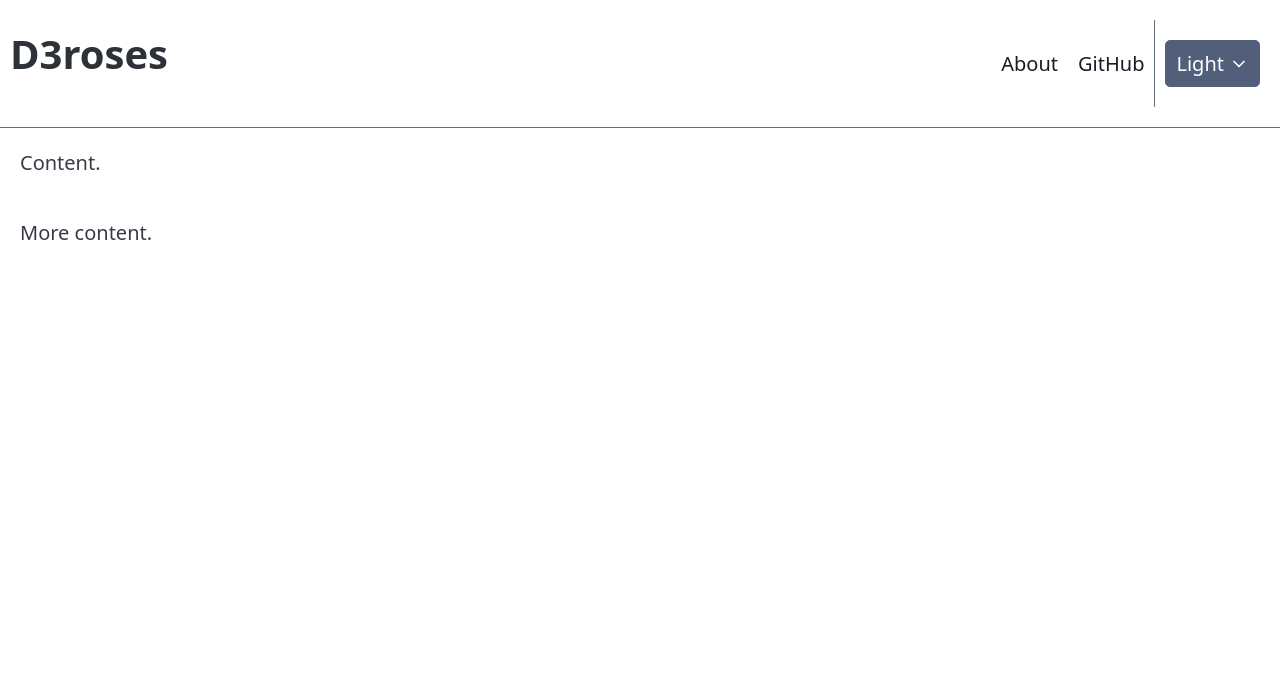
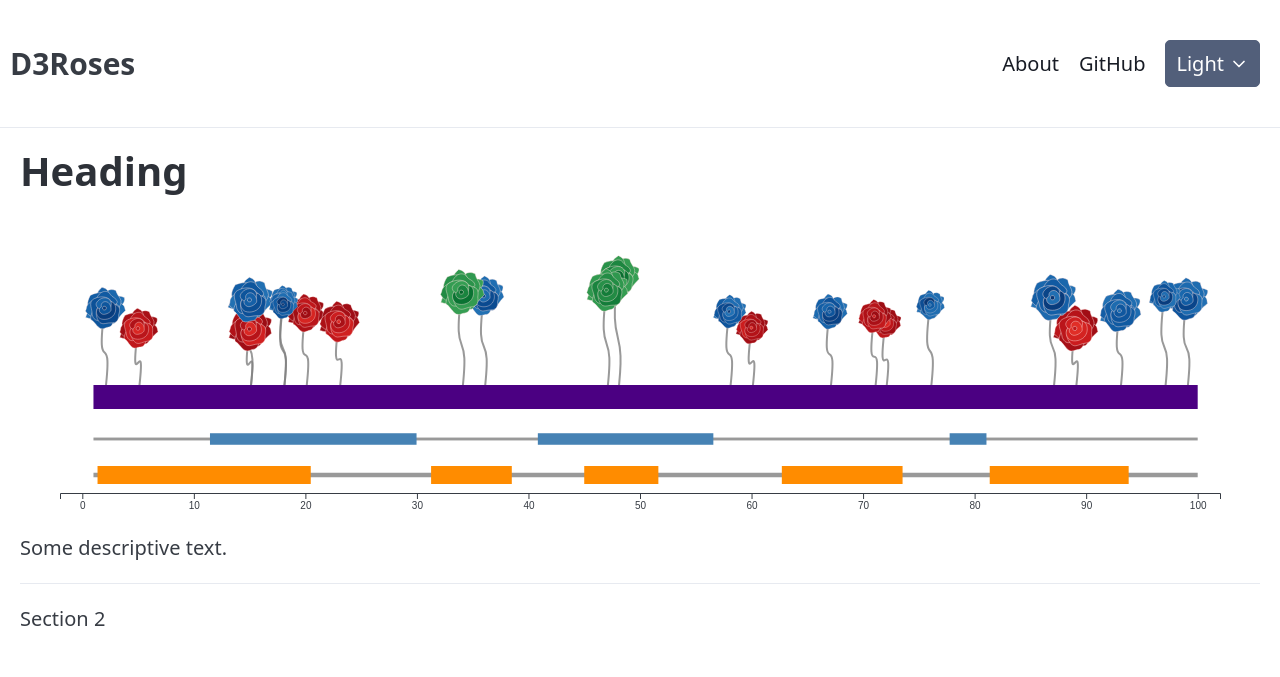
Before and after one commit to jaburwock/roses, a website built with Vite: page index.html in a window 1280 px wide. Built offline with nearby package versions, Linux system fonts and the light colour scheme.

Commit message:
Add rough code for plot generation from other projects.

```diff
--- a/index.html
+++ b/index.html
@@ -9,16 +9,16 @@
   </head>
   <body>
      <!-- Header -->
-    <header class="container-fluid" style="border-bottom: thin solid var(--pico-muted-color)">
+    <header class="container-fluid" style="border-bottom: thin solid var(--pico-muted-border-color)">
       <nav>
         <!-- Left-aligned site title -->
-        <ul><h1>D3roses</h1></ul>
+        <ul><strong style="font-size: 1.5rem;">D3Roses</strong></ul>
         <!-- Right-aligned block of links -->
         <ul>
           <li><a class="contrast" href="#">About</a></li>
           <li><a class="contrast" href="https://github.com/jaburwock/roses" target="_blank">GitHub</a></li>
           <!-- Theme selector/display -->
-          <li style="border-left: thin solid var(--pico-muted-color)">
+          <li>
             <details class="dropdown">
               <summary role="button" class="secondary">Auto</summary>
               <ul>
@@ -34,14 +34,20 @@
 
     <main class="container-fluid">
 
-      Content.
+      <section>
+        <h1>Heading</h1>
 
-    </main>
+        <div id="app" style="height:40vh;"></div>
 
+        <p>Some descriptive text.</p>
 
-    <main class="container-fluid">
+      </section>
 
-      More content.
+      <section><hr/></section>
+
+      <section>
+        Section 2
+      </section>
 
     </main>
 
@@ -51,9 +57,6 @@
 
 
 
-
-    <div id="app"></div>
-
     <script type="module" src="/main.js"></script>
     <script type="module" src="/src/minimal-theme-switcher.js"></script>
   </body>
--- a/main.js
+++ b/main.js
@@ -0,0 +1,89 @@
+import * as d3 from 'd3';
+import { randomRectangleTrack, helixTrack, lollipopTrack } from '/src/tracks.js';
+
+
+
+function drawPlot(targetDiv) {
+  const element = d3.select(targetDiv);
+  element.style("background-color", "var(--pico-card-background-color)");
+  // element.style("background-color", "red");
+  const width  = element.node().offsetWidth;
+  const height = element.node().offsetHeight;
+  const margin = {top: 40, bottom: 40, left: 40, right: 40};
+  const svg = d3.create("svg")
+    .attr("width", width)
+    .attr("height", height)
+    .attr("viewbox", [0, 0, width, height]);
+
+  // Stand in for nucleotide positions
+  const positions = d3.range(1, 101);
+  const xPadding = 2;
+
+  const x = d3.scaleLinear()
+    .domain([0 - xPadding, d3.max(positions) + xPadding])
+    .range([margin.left, width - margin.right]);
+
+  // Generate stacked y axes with a given array of proportions
+  const yProportions = [0.5, 0.2, 0.15, 0.15];
+  const yHeights = yProportions.map(d => d * (height - margin.top - margin.bottom));
+  const yCoords = d3.pairs(d3.cumsum([margin.top].concat(yHeights)));
+  const yAxes = yCoords.map(d =>
+    d3.scaleLinear()
+      .domain([-1, 1])
+      .range([d[1], d[0]])
+  );
+  // Deconstruct and assign generated axes
+  const [y0, y1, y2, y3] = yAxes;
+
+  const [lps, stems] = lollipopTrack(svg, positions, x, y0, y1)
+  // Draw tracks onto axes with track functions
+  const hel0 = helixTrack(svg, positions, x, y1)
+  const rec1 = randomRectangleTrack(svg, positions, x, y2, "steelblue", 3, 0.32);
+  const rec2 = randomRectangleTrack(svg, positions, x, y3, "darkorange", 5, 0.5);
+
+  // Draw top track x axis
+  const mainX = svg.append("g")
+    .attr("transform", `translate(0, ${y3(-1)})`)
+    .call(d3.axisBottom(x))
+
+  // Track zoom handling function
+  const minScale = 1;
+  const maxScale = 10;
+  function zoomed(event) {
+    const xz = event.transform.rescaleX(x);
+    // Calculate rescaled scale (k), x and y values (from default scale of 1)
+    const rs = event.transform.scale(1);
+    // rs.k > 2.5 ? hel0.unwind() : hel0.wind();  // Simple zoom-dependent helix winding
+    hel0.attr("transform", `translate(${rs.x}) scale(${rs.k}, 1)`)
+    rec1.attr("transform", `translate(${rs.x}) scale(${rs.k}, 1)`)
+    rec2.attr("transform", `translate(${rs.x}) scale(${rs.k}, 1)`)
+    lps.attr("transform", d => `translate(${xz(d.position)}, ${y0(d.height)}) scale(${d.size})`)
+    stems.attr("transform", d => `translate(${xz(d.position)})`)
+    mainX.call(d3.axisBottom(xz));
+  }
+
+  // Setting up zoom handling
+  const zoom = d3.zoom()
+    .scaleExtent([minScale, maxScale])
+    .extent([[margin.left, 0], [width - margin.right, height]])
+    .translateExtent([[margin.left, -Infinity], [width - margin.right, Infinity]])
+    .on("zoom", zoomed);
+
+  // Register zoom handling function
+  svg.call(zoom)
+    // Optional: Set initial zoom with a transition
+    // .transition().delay(4000).duration(2000)
+    // .call(zoom.scaleTo, 2);
+
+  element.node().append(svg.node());
+}
+
+
+
+function main() {
+  const plotTarget = "#app";
+  drawPlot(plotTarget);
+}
+
+
+document.addEventListener("DOMContentLoaded", main);
--- a/src/minimal-theme-switcher.js
+++ b/src/minimal-theme-switcher.js
@@ -35,7 +35,6 @@ const themeSwitcher = {
   // Init switchers
   initSwitchers() {
     const buttons = document.querySelectorAll(this.buttonsTarget);
-    console.log(this._scheme);
     buttons.forEach((button) => {
       button.addEventListener(
         "click",
--- /dev/null
+++ b/src/shapes.js
@@ -0,0 +1,61 @@
+
+
+export function getShapeDef(shapeName) {
+  // Each shape has a rotation function to calculate rotation of consecutive
+  // shapes given an index (i) and the total number of shapes being drawn (n)
+  const flowerDefs = {
+    flower00: {
+      shapePaths: ["M0 0C-20-18-6-16 0-61 11-38 23-19 0 0"],
+      opacity: 0.8,
+      rotationFunc: (i, n) => 360 / n * i,
+      paletteFunc: (_, pal) => pal(Math.random())
+    },
+
+    flower01: {
+      shapePaths: ["M0 0C-20-18-6-57 0-61 12-34 23-19 0 0"],
+      opacity: 0.8,
+      rotationFunc: (i, n) => 360 / n * i,
+      paletteFunc: (_, pal) => pal(Math.random())
+    },
+
+    flower02: {
+      shapePaths: ["M0 0C-20-18-6-57 0-61 12-34 23-19 0 0", "M0 0C-20-18-6-16 0-61 11-38 23-19 0 0"],
+      opacity: 0.8,
+      rotationFunc: (i, n) => 360 / n * i,
+      paletteFunc: (_, pal) => pal(Math.random())
+    },
+
+    rose: {
+      shapePaths: [
+        "M5 0A1 1 0 00-6 0 1 1 0 005 0",
+        "M-10 0C-16-7-11-19 0-19S19-6 19 0 8 18 0 18-13 12-13 7-11 3-10 0",
+        "M4 3C-10 10-21 8-26 0S-19-29-4-29 15-17 15-7C13-4 10 0 4 3",
+        "M-7-8C-32 10-14 32 0 32S32 20 32 2 16-39-7-8",
+        "M-10-13C-33 13-6 42 8 43 17 44 23 34 38 28 51 21 49 11 44 0 41-20 37-26 3-20-6-18-6-17-10-13",
+        "M18-20C-9-44-37-16-41-8-47 7-31 16-24 32-16 41-7 45 5 34 12 28 31 27 25-7 23-16 22-16 18-20",
+        "M-6 13C-34 8-36-18-27-35-21-46-8-50 1-42 7-37 21-39 26-31 31-21 15-17 11-9 5 0 5 15-6 13",
+        "M8 58C-1 58-15 45-24 44-35 43-29-20-2-31 34-43 38 12 36 32 36 45 29 46 25 49 20 52 17 58 8 58",
+        "M-48 27C-47 16-51 16-48 7-39-16-22-33 25-24 59-17 19 16 0 25-19 34-28 41-48 27",
+        "M-49-24C-54 0-48 9-40 13S17 28 29 8-3-68-49-24",
+        "M-23-55C-9-55-6-52 1-44 9-36 26 6 10 18-6 28-34-3-31-36-29-47-26-48-23-55",
+        "M17-57C24-45 34-42 39-33 50-10 11 24-1 21S-16-11-11-36C-10-42-6-60 17-57",
+        "M58-14C47 9 50 4 43 27S-30 17-25 3-6-31 24-30 50-23 58-14",
+        "M45-45C33-47 24-45-7-27S-45 22-44 41C-36 40-31 42-20 36 11 19 60-22 45-45",
+      ].reverse(),
+      opacity: 1.0,
+      // Some slight random variance in rotation but petals paths are explicity
+      rotationFunc: () => 15 + Math.random() * 10,
+      paletteFunc: (i, pal) => pal(Math.random() / 6 * i)
+    },
+
+    tulip: {
+
+    },
+
+    iris: {
+
+    },
+
+  }
+  return flowerDefs[shapeName];
+}
--- /dev/null
+++ b/src/tracks.js
@@ -0,0 +1,221 @@
+import * as d3 from "d3"
+import { getShapeDef } from '/src/shapes.js';
+
+
+export function randomRectangleTrack(svg, xs, x, y, colour="steelblue", nRecs=3, recHeight=0.5, centerRec=true) {
+  const xStart = x( xs[0] );
+  const xEnd   = x( xs[xs.length - 1] );
+  const xr = xEnd - xStart;
+  const recAxisHeight = y(-recHeight) - y(recHeight)
+  const recWidths = d3.range(nRecs).map(() => (xr / nRecs) * Math.max(Math.random(), 0.1));
+  const recStarts = recWidths.map((d, i) => x(xs[0]) + xr / nRecs * i + (xr / nRecs - d) * Math.random());
+  const trackContainer = svg.append("g");
+  // Grab empty rectangle selection before adding centerline to later draw feature rectangles
+  const features = trackContainer.selectAll("rect");
+  // Optional centerline rect marker
+  centerRec && trackContainer.append("rect")
+    .attr("fill", "grey")
+    .attr("opacity", 0.8)
+    .attr("width", xr)
+    .attr("height", recAxisHeight / 4)
+    .attr("x", x(xs[0]))
+    .attr("y", y(recHeight / 4));
+  // Append rectangles and return selection
+  features.data(d3.zip(recStarts, recWidths))
+    .join("rect")
+      .attr("fill", colour)
+      .attr("width", d => d[1])
+      .attr("height", recAxisHeight)
+      .attr("x", d => d[0])
+      .attr("y", y(recHeight));
+  return trackContainer;
+}
+
+
+export function helixTrack(svg, xs, x, y) {
+  // Shared y offset
+  const yOff = 0.0;
+  // Primary double helix values
+  // let [hOff, hFreq, hAmp]    = [Math.PI * 3.5, 0.3, 0.5];
+  let [hOff, hFreq, hAmp]    = [-Math.PI / 2, 0.3, 0.5];
+  let [zhOff, zhFreq, zhAmp] = [Math.PI / 2, 0.0, 0.35];  // Unwound/dormant state
+  // Values for secondary helix
+  let [hOff2, hFreq2, hAmp2]    = [0, 0.0, 0.05];
+  let [zhOff2, zhFreq2, zhAmp2] = [0, 0.0, 0.05];  // Unwound/dormant state
+
+  let windState = "unwound";
+  const windSteps = 5;  // This has to be a mininum of two for some reason, TODO: fix maybe
+  // Precalculate helix area for interpolated wind stages / sin frequencies
+  const lineAreas = d3.range(windSteps).map(i => {
+    const whFreq = zhFreq + i * ((hFreq - zhFreq) / (windSteps - 1))
+    const whFreq2 = zhFreq2 + i * ((hFreq2 - zhFreq2) / (windSteps - 1))
+    const whOff = zhOff + i * ((hOff - zhOff) / (windSteps - 1))
+    const whOff2 = zhOff2 + i * ((hOff2 - zhOff2) / (windSteps - 1))
+    return d3.area()
+        .x(d => x(d))
+        .y0(d => y(Math.sin(whFreq * d + whOff) * hAmp + (Math.sin(whFreq2 * d + whOff2) * hAmp2) + yOff))
+        .y1(d => y(Math.sin(Math.PI + whFreq * d + whOff) * hAmp + (Math.sin(whFreq2 * d + whOff2) * hAmp2) + yOff))(xs)
+  });
+
+  // Setting up a clip path to mask the edges of the helix if desired
+  const clipMargin = 3;
+  const xWidth = x(x.domain()[1] - clipMargin) - x(clipMargin);
+  const yHeight = y.range()[0] - y.range()[1];
+  const helClip = svg.append("clipPath")
+      .attr("id", "helClip00")
+    .append("rect")
+      .attr("x", x(clipMargin))
+      .attr("y", y.range()[1])
+      .attr("width", xWidth)
+      .attr("height", yHeight);
+
+  const areaHelix = svg.append("path")
+    .attr("fill", "indigo")
+    .attr("opacity", 1.0)
+    .attr("stroke-width", 2)
+    .attr("d", windState == "wound" ? lineAreas[lineAreas.length - 1] : lineAreas[0]);
+
+  const loopInterval = 250;
+  // const easeFunc = d3.easeCubicInOut;
+  const easeFunc = d3.easeLinear;
+  function unwind() {
+    if (windState != "unwound") {
+      let windStateN = windSteps - 1;
+      areaHelix.transition().duration(loopInterval).ease(easeFunc).attr("d", lineAreas[windStateN])
+      windStateN = Math.max(windStateN - 1, 0);
+      let windRepeater = d3.interval(e => {
+        e > (windSteps * loopInterval) && windRepeater.stop();
+        areaHelix.transition().duration(loopInterval).ease(easeFunc).attr("d", lineAreas[windStateN])
+        windStateN = Math.max(windStateN - 1, 0);
+      }, loopInterval)
+      windState = "unwound";
+    }
+  }
+  function wind() {
+    if (windState != "wound") {
+      let windStateN = 1;
+      areaHelix.transition().duration(loopInterval).ease(easeFunc).attr("d", lineAreas[windStateN])
+      windStateN = Math.min(windStateN + 1, windSteps - 1);
+      let windRepeater = d3.interval(e => {
+        e > (windSteps * loopInterval) && windRepeater.stop();
+        areaHelix.transition().duration(loopInterval).ease(easeFunc).attr("d", lineAreas[windStateN])
+        windStateN = Math.min(windStateN + 1, windSteps - 1);
+      }, loopInterval);
+      windState = "wound";
+    }
+  }
+
+  // return areaHelix;
+  return Object.assign(areaHelix, {wind, unwind});
+}
+
+
+// Generate a given number of variant records randomly distributed between a position range
+function generateVariants(nVars, pRange, palName="blue", nPetals=5, heightOffset=0, shape="flower00") {
+  // Named predefined palettes
+  // Defined to be indexed with Math.random() to give a relatively even spread between 0-1
+  const colScales = {
+    purple: d3.scaleSequential([3,  0], d3.interpolatePurples),
+    viridis: d3.scaleSequential([0,  3], d3.interpolateViridis),
+    blue: d3.scaleSequential([2,  0], d3.interpolateBlues),
+    green: d3.scaleSequential([2,  0], d3.interpolateGreens),
+    red: d3.scaleSequential([8, -1], d3.interpolateReds),
+    roseblue: d3.scaleSequential([-6,  2], d3.interpolateBlues),
+    rosegreen: d3.scaleSequential([-6,  3], d3.interpolateGreens),
+  };
+  const palScale = colScales[palName];
+  const randomPosition = () => pRange[0] + Math.floor((pRange[1] - pRange[0]) * Math.random());
+  return d3.range(nVars).map(d => {
+    return {
+      position: randomPosition(),
+      size: 0.6 + Math.random() * 0.4,
+      height: heightOffset + Math.random() * 0.3,
+      petals: nPetals,
+      palette: palScale,
+      shape: shape,
+    }
+  })
+}
+
+
+export function lollipopTrack(svg, xs, x, y, lowerY) {
+  // Generating some random variants
+  let variants =                 generateVariants(8,  [1, 90],  "red",      getShapeDef("rose").shapePaths.length, -0.3, "rose");
+  variants     = variants.concat(generateVariants(12, [2, 100], "roseblue", getShapeDef("rose").shapePaths.length, 0, "rose"));
+  variants     = variants.concat(generateVariants(3,  [22, 50], "rosegreen", getShapeDef("rose").shapePaths.length, 0.3, "rose"));
+  // variants     = variants.concat(generateVariants(3,  [22, 50], "green", 8,  0,   "flower00"))
+  // variants     = variants.concat(generateVariants(12, [2, 100], "blue",  9,  0.2, "flower00"))
+  // Add unique ids to variants to handle updates
+  variants = variants.map((d, i) => ({id: i, ...d}))
+
+  // Drawing curby stems?
+  const flowerstems = svg.append("g")
+    .selectAll("path")
+    .data(variants, d => d.id)
+    .join("path")
+      .attr("fill", "none")
+      .attr("stroke-width", 2)
+      .attr("stroke", "grey")
+      .attr("opacity", 0.0)
+      .attr("d", d => {
+        // Dynamically calculate stem paths as a single curve from base to top with fixed control point offsets
+        const xc = 0;
+        const yc1 = y(d.height);
+        const yc2 = lowerY(0);
+        const xd = 10;
+        const yd = 80;
+        return `M ${xc} ${yc1} C ${xc - xd} ${yc1 + yd} ${xc + xd} ${yc2 - yd} ${xc} ${yc2}`
+      })
+      // Handle x positioning with a transform as path x is zeroed
+      .attr("transform", d => `translate(${x(d.position)})`);
+
+  const boxcontainer = svg.append("g").attr("id", "boxcontainer");
+  const flowerboxes = boxcontainer
+    .selectAll("g")
+    .data(variants, d => d.id)
+    .join("g")
+      .attr("opacity", 0)
+      .attr("transform", d => `translate(${x(d.position)}, ${lowerY(0)}) scale(${d.size})`)
+
+  const petals = flowerboxes.selectAll("path")
+    // Generate data to draw petals/shape from variant objects
+    .data(d => d3.range(d.petals).map(i => {
+      const shapeInfo = getShapeDef(d.shape);
+      // Generate petal info objects
+      return {
+        rotation: shapeInfo.rotationFunc(i, d.petals),
+        colour:   shapeInfo.paletteFunc(i, d.palette),
+        path:     shapeInfo.shapePaths[i % shapeInfo.shapePaths.length],
+        opacity:  shapeInfo.opacity,
+        stroke:   d.shape == "rose" ? "mistyrose" : "none",
+      }
+    }))
+    .join("path")
+      .attr("stroke", d => d.stroke)
+      .attr("fill-opacity", d => d.opacity)
+      // .attr("fill", d => d.colour)
+      .attr("fill", "grey")
+      .attr("d", d => d.path)
+      .attr("transform", (d, i) => `rotate(0) scale(0.05)`)  // Grow from small
+
+  // Transition everything in smoothly
+  const sequenceDelay = 60;
+  const transitionDuration = 1200;
+  flowerstems.transition().duration(transitionDuration + 400)
+    .delay((_, i) => i * sequenceDelay)
+    .attr("opacity", 0.8);
+
+  flowerboxes.transition()
+      // Flowerbox transitions
+      .duration(transitionDuration)
+      .delay((_, i) => i * sequenceDelay)
+        .attr("opacity", 1)
+        .attr("transform", d => `translate(${x(d.position)}, ${y(d.height)}) scale(${d.size})`)
+      // Chained petal transitions
+      .selectAll("path")
+        .duration(_ => 2000 + Math.random() * 150)
+        .attr("fill", d => d.colour)
+        .attr("transform", d => `rotate(${d.rotation}) scale(0.4)`);
+
+  return [flowerboxes, flowerstems];
+}
```
